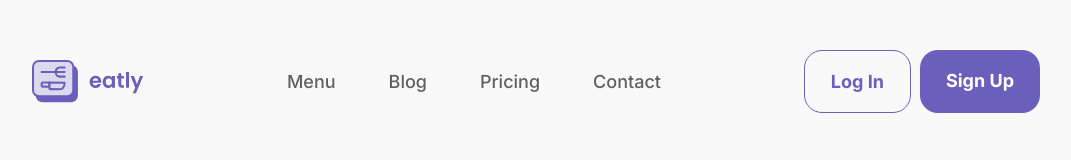
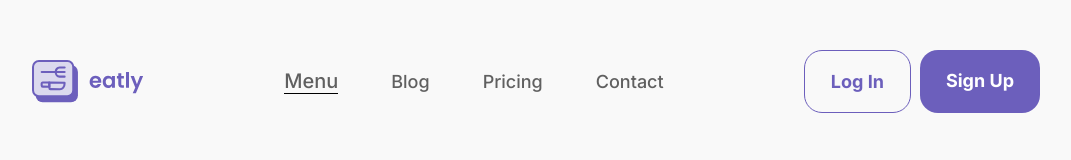
Before and after one commit to G0d-0f-war/market-eatly, a React (Vite) app: page / in a window 1280 px wide. In both pictures the pointer is over the link "Menu". Shown: the top 160 px of the page, without its empty margins (104-1175 px from the left). Built offline with nearby package versions, Linux system fonts and the light colour scheme.

Commit message:
hover-effect
hover effect for:
buttons(log in, Sign Up)
a(Menu,Blog,Pricing,Contact)

```diff
--- a/src/features/ui/Navigation/Navigation.module.scss
+++ b/src/features/ui/Navigation/Navigation.module.scss
@@ -13,5 +13,10 @@
     font-weight: 500;
     line-height: 27px;
     color: #606060;
+    &:hover {
+      border-bottom: 1px solid black;
+      font-size:20px;
+      transition: all 0.2s ease-out;
+    }
   }
 }
--- a/src/shared/ui/Button/Button.module.scss
+++ b/src/shared/ui/Button/Button.module.scss
@@ -11,6 +11,14 @@
     font-weight: 700;
     line-height: 27px;
     color: #6c5fbc;
+    &:hover{
+      color: white;
+    }
+  }
+  &:hover{
+    background-color: #6c5fbc;
+    transition: all 0.2s ease-out;
+
   }
 }
 .button {
@@ -27,4 +35,8 @@
     line-height: 27px;
     color: #fff;
   }
+  &:hover {
+    background-color: #9e92ea;
+    transition: all 0.2s ease-out;
+  }
 }
```
